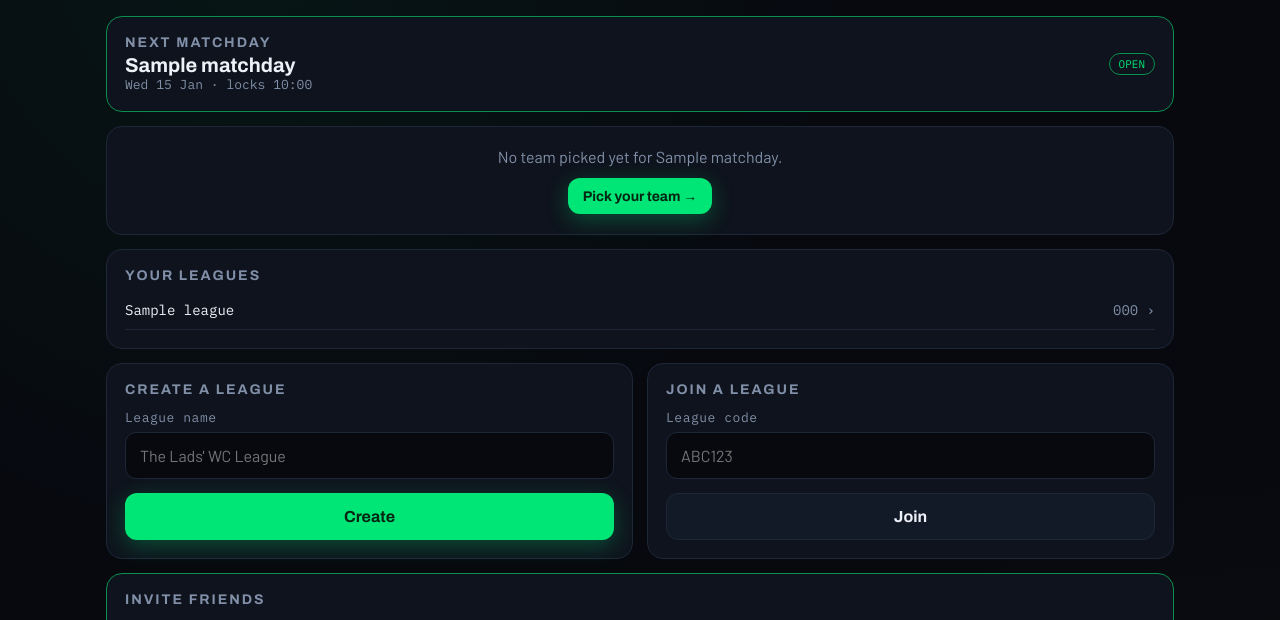
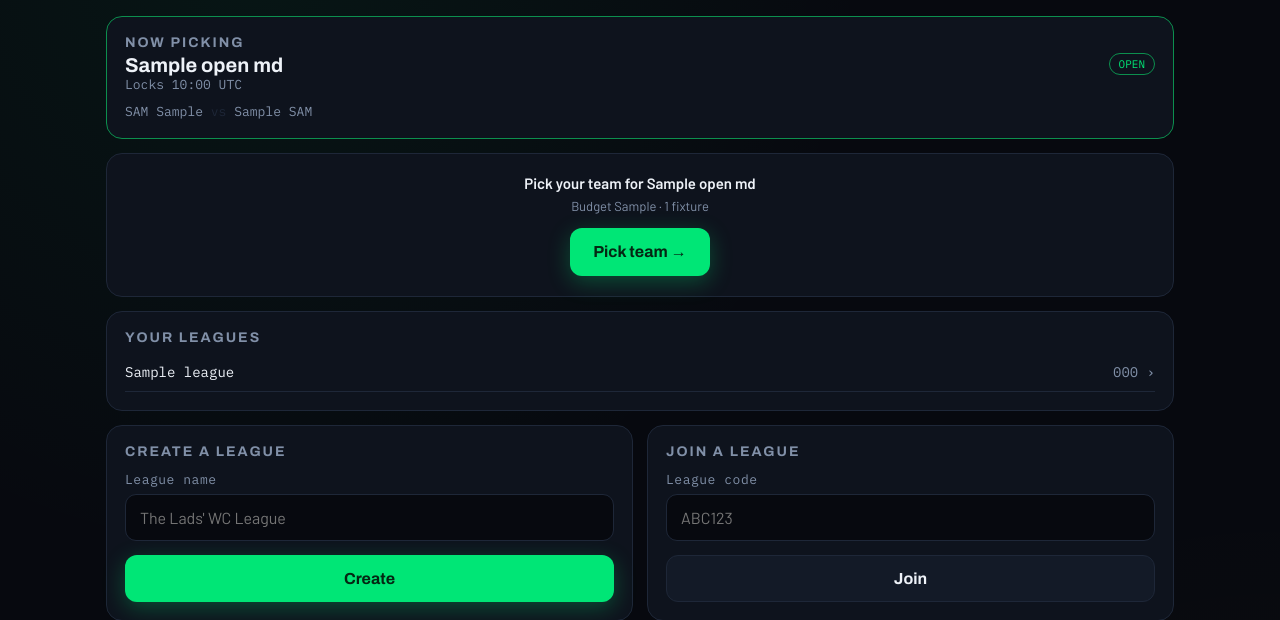
Before and after one commit to Maestro99sk/matchday, a Flask app: template app/templates/dashboard.html in a window 1280 px wide. Shown: the part 51-671 px from the top of the page. Run offline with Flask 3, Linux system fonts and the light colour scheme; tables that the repository leaves empty hold one stand-in row (values such as "Sample post"); the template is opened without the code that fills it: values that come from a table or form of the project are taken from there, most other values are stand-ins (such as "Sample title", 1, 10 or a date in 2020).

Commit message:
Dashboard: separate open vs locked matchdays, show fixtures when no entry
Open matchday shows fixtures + Pick team prompt.
Locked-but-unsettled shows 'Awaiting results'. Old edit button
no longer appears for locked matchdays.

Co-Authored-By: Claude Sonnet 4.6 <noreply@anthropic.com>

```diff
--- a/app/__init__.py
+++ b/app/__init__.py
@@ -128,20 +128,28 @@ def create_app():
         u = current_user()
         lids = [m.league_id for m in u.memberships]
         leagues = League.query.filter(League.id.in_(lids)).all() if lids else []
-        next_md = Matchday.query.filter_by(settled=False).order_by(Matchday.date).first()
+        now = datetime.utcnow()
+        # open matchday = not settled and not yet locked
+        open_md = (Matchday.query.filter_by(settled=False)
+                   .filter(Matchday.lock_time > now)
+                   .order_by(Matchday.date).first())
+        # locked but not yet settled (awaiting results)
+        pending_md = (Matchday.query.filter_by(settled=False)
+                      .filter(Matchday.lock_time <= now)
+                      .order_by(Matchday.date).first())
         ranking = (db.session.query(User.username, db.func.sum(Entry.score).label("pts"))
                    .join(Entry, Entry.user_id == User.id).group_by(User.id)
                    .order_by(db.text("pts DESC")).limit(20).all())
         ref_link = url_for("register", ref=u.referral_code, _external=True) if u.referral_code else None
         my_budget = budget_for(u.referral_count or 0)
         at_cap = (u.referral_count or 0) * REFERRAL_BONUS_PCT >= REFERRAL_BONUS_CAP_PCT
-        # find the user's team for the next matchday (first league with an entry)
+        # find the user's entry for the open matchday
         my_entry = None
         my_entry_league = None
         my_picks = []
-        if next_md and lids:
+        if open_md and lids:
             for lg in leagues:
-                e = Entry.query.filter_by(user_id=u.id, league_id=lg.id, matchday_id=next_md.id).first()
+                e = Entry.query.filter_by(user_id=u.id, league_id=lg.id, matchday_id=open_md.id).first()
                 if e:
                     my_entry = e
                     my_entry_league = lg
@@ -150,7 +158,8 @@ def create_app():
                         if player:
                             my_picks.append({"slot": pk.slot, "role": pk.role, "player": player})
                     break
-        return render_template("dashboard.html", leagues=leagues, next_md=next_md,
+        return render_template("dashboard.html", leagues=leagues,
+                               open_md=open_md, pending_md=pending_md,
                                ranking=ranking, ref_link=ref_link, base_budget=BUDGET,
                                my_budget=my_budget, ref_count=(u.referral_count or 0),
                                at_cap=at_cap, my_entry=my_entry,
--- a/app/templates/dashboard.html
+++ b/app/templates/dashboard.html
@@ -1,13 +1,23 @@
 {% extends "base.html" %}
 {% block content %}
-{% if next_md %}
+
+{% if open_md %}
 <div class="card" style="border-color:var(--accent-dim)">
   <div class="row-between">
-    <div><h2 style="margin-bottom:4px">Next matchday</h2>
-      <div style="font-family:var(--display);font-size:20px;font-weight:700">{{ next_md.label }}</div>
-      <div class="muted mono" style="font-size:13px">{{ next_md.date.strftime('%a %d %b') }} · locks {{ next_md.lock_time.strftime('%H:%M') }}</div>
+    <div><h2 style="margin-bottom:4px">Now picking</h2>
+      <div style="font-family:var(--display);font-size:20px;font-weight:700">{{ open_md.label }}</div>
+      <div class="muted mono" style="font-size:13px">Locks {{ open_md.lock_time.strftime('%H:%M UTC') }}</div>
     </div><span class="pill open">OPEN</span>
   </div>
+  {% if open_md.fixtures %}
+  <div style="margin-top:10px;display:flex;flex-direction:column;gap:4px">
+    {% for fx in open_md.fixtures %}
+    <div style="font-size:13px;color:var(--muted);font-family:var(--mono)">
+      {{ fx.home_team | teamflag }} {{ fx.home_team }} <span style="color:var(--line)">vs</span> {{ fx.away_team }} {{ fx.away_team | teamflag }}
+    </div>
+    {% endfor %}
+  </div>
+  {% endif %}
 </div>
 
 {% if my_entry and my_entry_league %}
@@ -15,8 +25,8 @@
   <div class="row-between" style="margin-bottom:12px">
     <h2 style="margin:0">My team <span class="mono muted" style="font-size:12px;font-weight:400">· {{ my_entry.formation }}</span></h2>
     <div style="display:flex;gap:8px">
-      <a href="{{ url_for('play', league_id=my_entry_league.id, matchday_id=next_md.id) }}" class="btn sm ghost">Edit</a>
-      <a href="{{ url_for('my_team', league_id=my_entry_league.id, matchday_id=next_md.id) }}" class="btn sm">View</a>
+      <a href="{{ url_for('play', league_id=my_entry_league.id, matchday_id=open_md.id) }}" class="btn sm ghost">Edit</a>
+      <a href="{{ url_for('my_team', league_id=my_entry_league.id, matchday_id=open_md.id) }}" class="btn sm">View</a>
     </div>
   </div>
   {% set starters = my_picks | selectattr("slot", "lt", 5) | list %}
@@ -45,13 +55,26 @@
   </div>
   {% endif %}
 </div>
-{% elif next_md and leagues %}
+
+{% elif leagues %}
 <div class="card" style="text-align:center;padding:20px">
-  <p class="muted" style="margin-bottom:12px">No team picked yet for {{ next_md.label }}.</p>
-  <a href="{{ url_for('play', league_id=leagues[0].id, matchday_id=next_md.id) }}" class="btn primary sm">Pick your team →</a>
+  <p style="font-size:15px;font-weight:600;margin-bottom:6px">Pick your team for {{ open_md.label }}</p>
+  <p class="muted" style="font-size:13px;margin-bottom:14px">Budget {{ my_budget }} · {{ open_md.fixtures | length }} fixture{{ 's' if open_md.fixtures | length != 1 }}</p>
+  <a href="{{ url_for('play', league_id=leagues[0].id, matchday_id=open_md.id) }}" class="btn primary">Pick team →</a>
 </div>
 {% endif %}
+
+{% elif pending_md %}
+<div class="card" style="border-color:var(--line)">
+  <div class="row-between">
+    <div><h2 style="margin-bottom:4px">Awaiting results</h2>
+      <div style="font-family:var(--display);font-size:20px;font-weight:700">{{ pending_md.label }}</div>
+      <div class="muted mono" style="font-size:13px">Games in progress — scores update automatically</div>
+    </div><span class="pill">LOCKED</span>
+  </div>
+</div>
 {% endif %}
+
 <div class="card" id="leagues">
   <h2 style="margin:0 0 8px">Your leagues</h2>
   {% if leagues %}{% for lg in leagues %}
```
